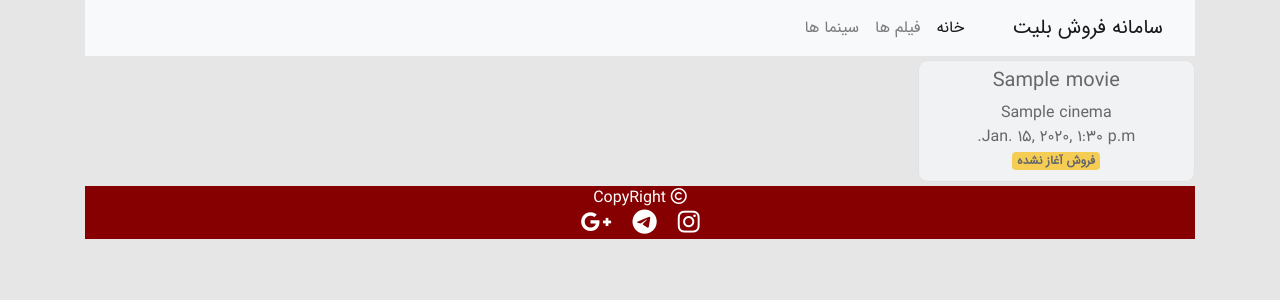
After one commit to mejomba/cinema-django, a Django app: page / in a window 1280 px wide. The commit adds this page. Shown: the top 300 px of the page. Run offline with Django 3.2, Linux system fonts and the light colour scheme; tables that the repository leaves empty hold one stand-in row (values such as "Sample post"); some libraries are stand-ins or nearby versions.

Commit message:
add home page and tiketing detail

```diff
--- a/cinema/cinema/urls.py
+++ b/cinema/cinema/urls.py
@@ -16,8 +16,10 @@ Including another URLconf
 from django.conf import settings
 from django.contrib import admin
 from django.urls import path, include
+from tiketing import views
 
 urlpatterns = [
+    path('', views.home, name='home'),
     path('admin/', admin.site.urls),
     path('tiketing/', include('tiketing.urls'))
 ]
--- a/cinema/tiketing/static/tiketing/css/main.css
+++ b/cinema/tiketing/static/tiketing/css/main.css
@@ -162,3 +162,15 @@ ul.item-list > li > a {
 #movie-detail {
      padding-left: 0;
 }
+
+.pad0 {
+    padding: 0;
+}
+
+.margin0 {
+    margin: 0;
+}
+
+.radius10 {
+    border-radius: 10px;
+}
--- /dev/null
+++ b/cinema/tiketing/templates/tiketing/home.html
@@ -0,0 +1,29 @@
+{% extends 'tiketing/tiketing-base.html' %}
+
+{% block nav_link %}
+<li class="nav-item">
+    <a class="nav-link" href="{% url 'tiketing:movie_list' %}">فیلم ها </a>
+</li>
+<li class="nav-item">
+     <a class="nav-link" href="{% url 'tiketing:cinema_list' %}">سینما ها</a>
+</li>
+{% endblock %}
+
+{% block main_content %}
+<div class="row margin0">
+{% for sanse in sanses %}
+    <div class="col-sm-6 col-md-4 col-lg-3 btn btn-light border radius10 text-center py-2 my-1 {% if sanse.status != 2 %}disabled{% endif %}">
+        <div class="h5">{{sanse.movie.name}}</div>
+        <div>{{sanse.cinema.name}}</div>
+        <div>{{sanse.start_time}}</div>
+        <div class="badge badge-{% if sanse.status == 1%}warning{% elif sanse.status == 2%}success{% elif sanse.status == 3%}info{% elif sanse.status == 4%}danger{% else %}secondary{% endif %}">{{sanse.get_status_display}}</div>
+        {% if sanse.free_seat < 10 and sanse.status == 2%}
+        <span class="badge badge-danger">{{sanse.free_seat}} صندلی </span>
+        {% endif %}
+        {% if sanse.status == 2 %}
+        <a class="stretched-link" href="{% url 'tiketing:sanse_detail' sanse_id=sanse.pk%}"></a>
+        {% endif %}
+    </div>
+{% endfor %}
+</div>
+{% endblock %}
--- /dev/null
+++ b/cinema/tiketing/templates/tiketing/sanse_detail.html
@@ -0,0 +1 @@
+sanse detail
--- a/cinema/tiketing/templates/tiketing/tiketing-base.html
+++ b/cinema/tiketing/templates/tiketing/tiketing-base.html
@@ -20,11 +20,11 @@
         <div class="collapse navbar-collapse" id="navbarNav">
           <ul class="navbar-nav">
             <li class="nav-item active">
-              <a class="nav-link" href="#">خانه <span class="sr-only">(current)</span></a>
+              <a class="nav-link" href="{% url 'tiketing:home' %}">خانه <span class="sr-only">(current)</span></a>
             </li>
-            <li class="nav-item">
+<!--            <li class="nav-item">-->
 {% block nav_link %}{% endblock %}
-            </li>
+<!--            </li>-->
           </ul>
         </div>
       </nav>
--- a/cinema/tiketing/urls.py
+++ b/cinema/tiketing/urls.py
@@ -6,5 +6,7 @@ urlpatterns = [
     path('movie/list/', views.movie_list, name='movie_list'),
     path('movie/detail/<int:movie_id>/', views.movie_detail, name='movie_detail'),
     path("cinema/list/", views.cinema_list, name='cinema_list'),
-    path('cinema/detail/<int:cinema_id>/', views.cinema_detail, name='cinema_detail')
+    path('cinema/detail/<int:cinema_id>/', views.cinema_detail, name='cinema_detail'),
+    path('', views.home, name='home'),
+    path('sanse/<int:sanse_id>/', views.sanse_detail, name='sanse_detail'),
 ]
--- a/cinema/tiketing/views.py
+++ b/cinema/tiketing/views.py
@@ -1,5 +1,14 @@
 from django.shortcuts import render, get_object_or_404
 from .models import Movie, Cinema, Sanse
+
+
+def home(request):
+    sanse = Sanse.objects.all().order_by('start_time')
+    context = {
+        'sanses': sanse
+    }
+    return render(request, 'tiketing/home.html', context)
+
 
 def movie_list(request):
     movies = Movie.objects.all()
@@ -9,6 +18,7 @@ def movie_list(request):
         'movies_list' : movies
     }
     return render(request, 'tiketing/movies_list.html', context)
+
 
 def cinema_list(request):
     cinemas = Cinema.objects.all()
@@ -34,3 +44,11 @@ def cinema_detail(request, cinema_id):
         'cinema': cinema
     }
     return render(request, 'tiketing/cinema_detail.html', context)
+
+
+def sanse_detail(request, sanse_id):
+    sanse = get_object_or_404(Sanse, pk=sanse_id)
+    context = {
+        "sanse": sanse
+    }
+    return render(request, 'tiketing/sanse_detail.html', context)
```
